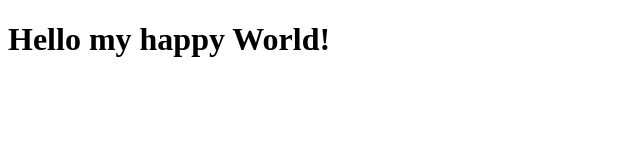
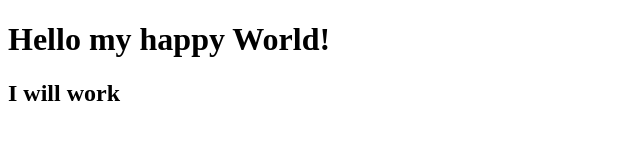
Before and after one commit to RomanSushko/lesson_js, a plain HTML site: page index.html in a window 1280 px wide. Shown: the whole page, without its empty margins (0-640 px from the left). Drawn offline with Linux system fonts and the light colour scheme.

Commit message:
I will work

```diff
--- a/index.html
+++ b/index.html
@@ -9,6 +9,7 @@
 </head>
 <body>
    <h1>Hello my happy World!</h1>
+   <h2>I will work</h2>
 
 
 
```
